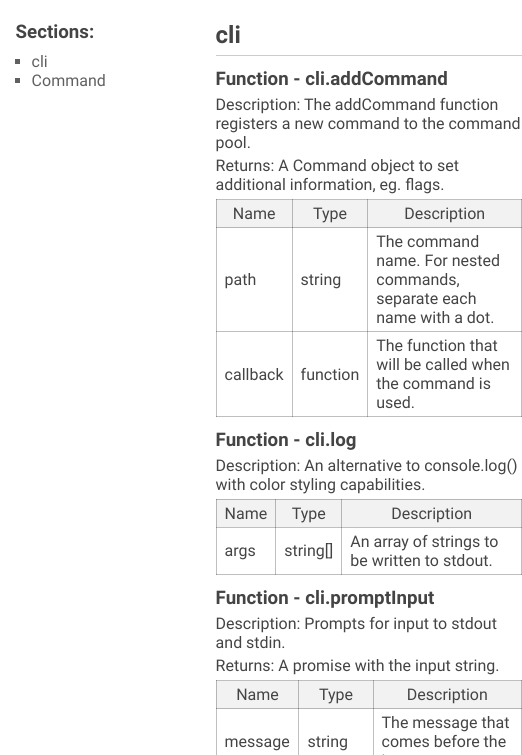
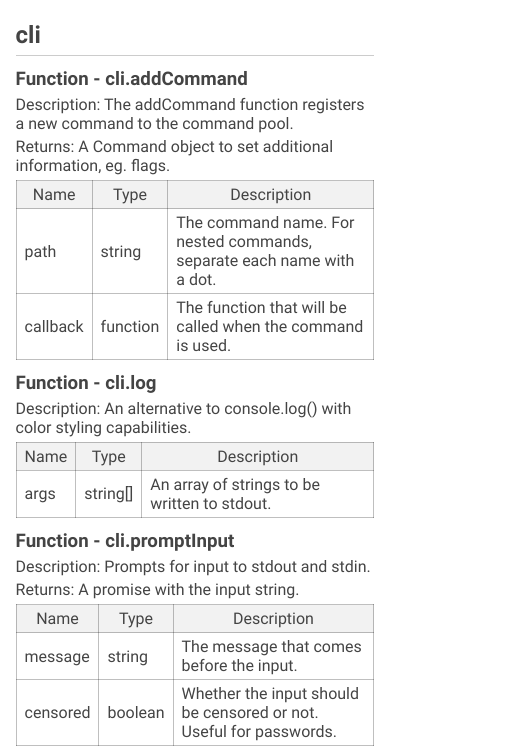
Before and after one commit to thecodeah/quicli, a website: page docs/index.html in a window 390 px wide. Shown: the part 60-815 px from the top of the page, 522 px wide, since content can reach past the window. Drawn offline with Linux system fonts and the light colour scheme.

Commit message:
docs: Make documentation website mobile-friendly

```diff
--- a/docs/assets/main.css
+++ b/docs/assets/main.css
@@ -63,6 +63,10 @@ header a {
 }
 
 /* Content Navigation Sidebar */
+.section-nav {
+    overflow: hidden;
+}
+
 .section-nav h3 {
     margin-bottom: 0.5em;
 }
@@ -85,6 +89,12 @@ main {
 
     padding: 0 var(--horizontal-content-padding);
     margin: 1.5em 0;
+}
+
+@media only screen and (max-width: 600px) {
+    main {
+        grid-template-columns: 0% auto;
+    }
 }
 
 /* Documentation */
```
